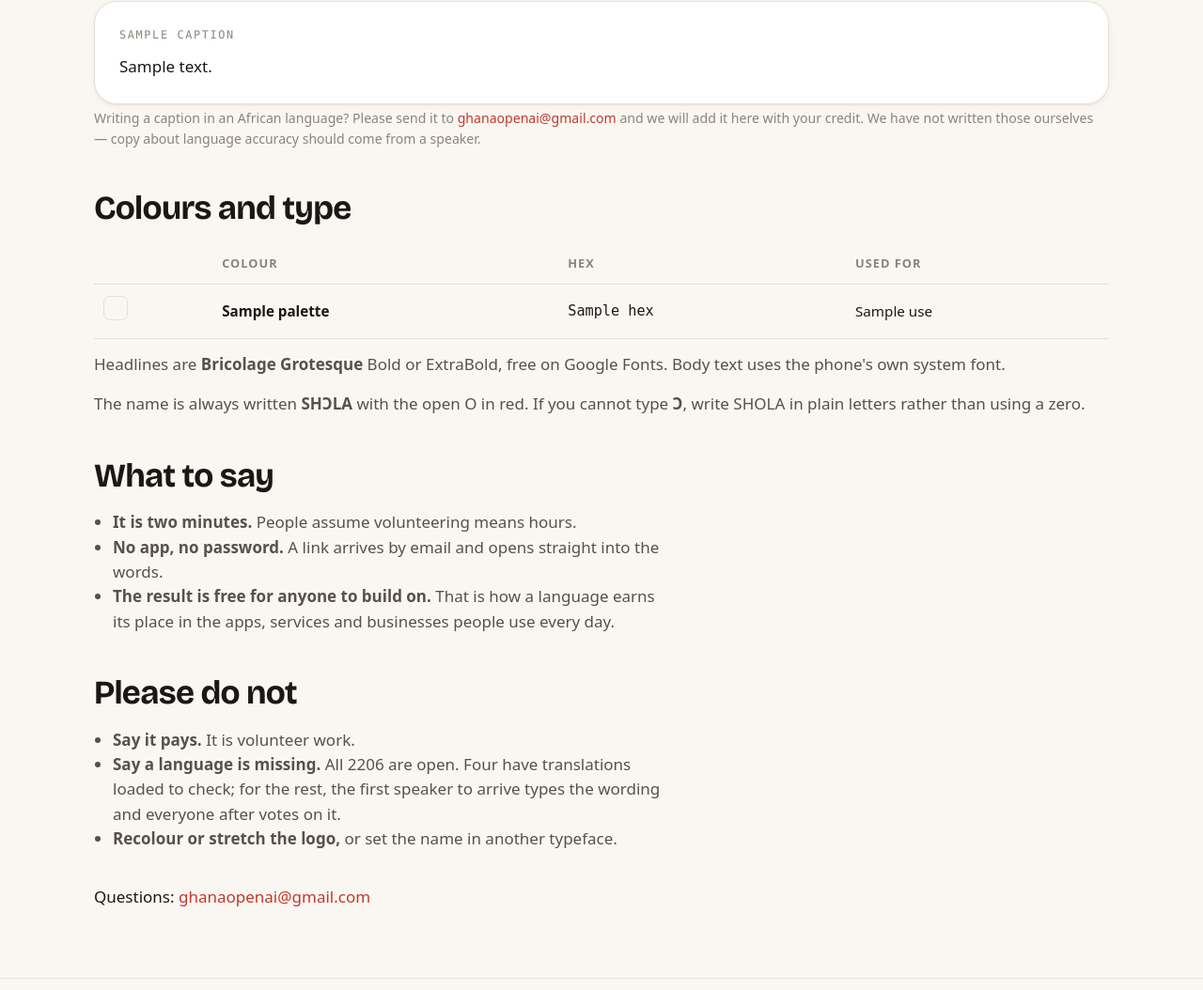
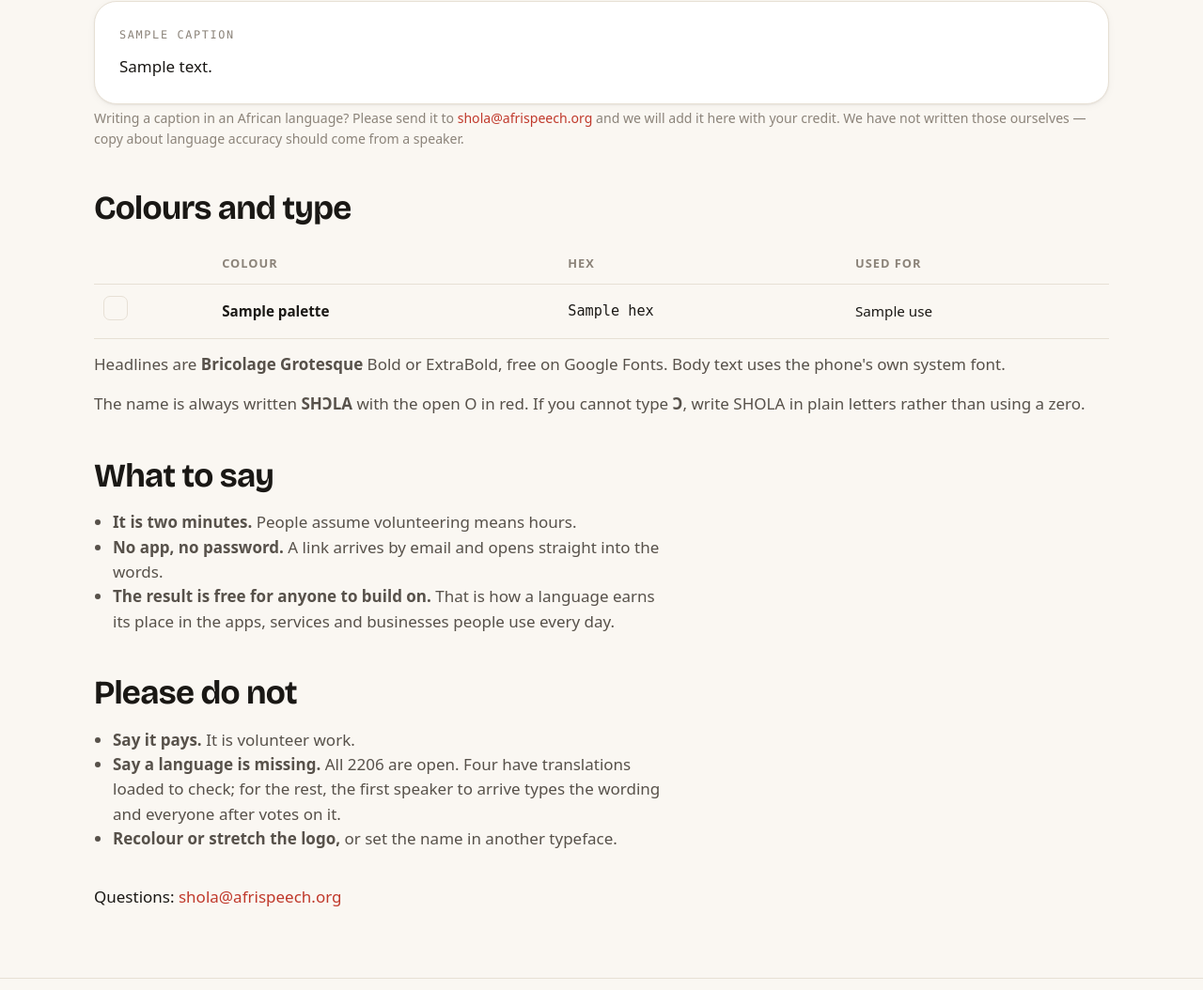
Before and after one commit to michsethowusu/SHOLA, a Flask app: template shola/templates/brand.html in a window 1280 px wide. Shown: the part 1025-2079 px from the top of the page at 94% size. Run offline with Flask 3, Linux system fonts and the light colour scheme; the template is opened without the code that fills it: most values are stand-ins (such as "Sample title", 1, 10 or a date in 2020).

Commit message:
Point the public address at shola@afrispeech.org
Replies, the API page, the media kit and the caption submissions all pointed at
ghanaopenai@gmail.com. The org is AfriSpeech now, so the address people write
to should be too.

The sending address is untouched: mail still goes out as
michseth@sholaproject.org, which is the one Brevo has verified and the one SPF,
DKIM and DMARC are aligned on. Only where a reply lands has moved.

SHOLA_ADMINS is left alone. It is an allowlist deciding who can sign in, not a
contact address, and rewriting it from here is how somebody gets locked out of
their own admin page.

Co-Authored-By: Claude Opus 5 (1M context) <noreply@anthropic.com>

```diff
--- a/shola/config.py
+++ b/shola/config.py
@@ -314,7 +314,7 @@ class Config:
     # Where a reply goes. The sender address is send-only, so leaving this
     # empty would point volunteers at a mailbox nobody reads.
     MAIL_REPLY_TO = os.environ.get("SHOLA_MAIL_REPLY_TO",
-                                   "ghanaopenai@gmail.com")
+                                   "shola@afrispeech.org")
 
     # Gmail SMTP, the fallback. Use a Google app password, not the account
     # password.
--- a/shola/templates/api.html
+++ b/shola/templates/api.html
@@ -109,7 +109,7 @@
     </div>
 
     <p class="hint" style="margin-top:26px">
-      Questions: <a href="mailto:ghanaopenai@gmail.com">ghanaopenai@gmail.com</a>
+      Questions: <a href="mailto:shola@afrispeech.org">shola@afrispeech.org</a>
     </p>
   </div>
 </section>
--- a/shola/templates/brand.html
+++ b/shola/templates/brand.html
@@ -56,7 +56,7 @@
     </div>
     <p class="hint">
       Writing a caption in an African language? Please send it to
-      <a href="mailto:ghanaopenai@gmail.com">ghanaopenai@gmail.com</a> and we will add it
+      <a href="mailto:shola@afrispeech.org">shola@afrispeech.org</a> and we will add it
       here with your credit. We have not written those ourselves — copy about
       language accuracy should come from a speaker.
     </p>
@@ -109,7 +109,7 @@
     </ul>
 
     <p style="margin-top:36px">
-      Questions: <a href="mailto:ghanaopenai@gmail.com">ghanaopenai@gmail.com</a>
+      Questions: <a href="mailto:shola@afrispeech.org">shola@afrispeech.org</a>
     </p>
   </div>
 </section>
```
Also changed, not shown: brand/README.md, shola/static/brand/youtube-lowerthird-1920x1080.png, 1 other file.
